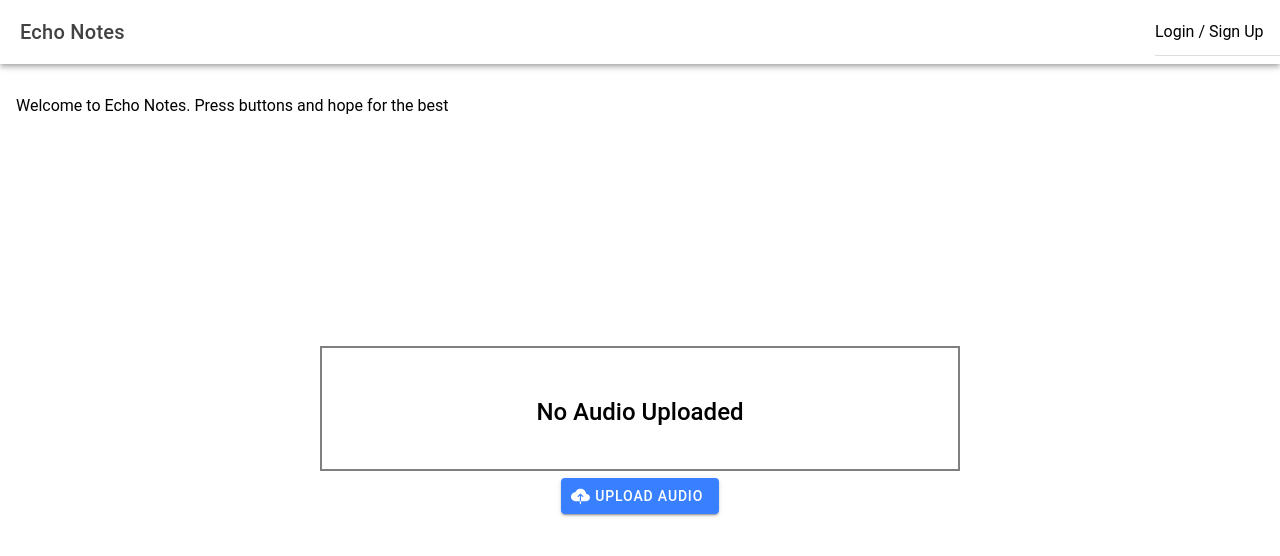
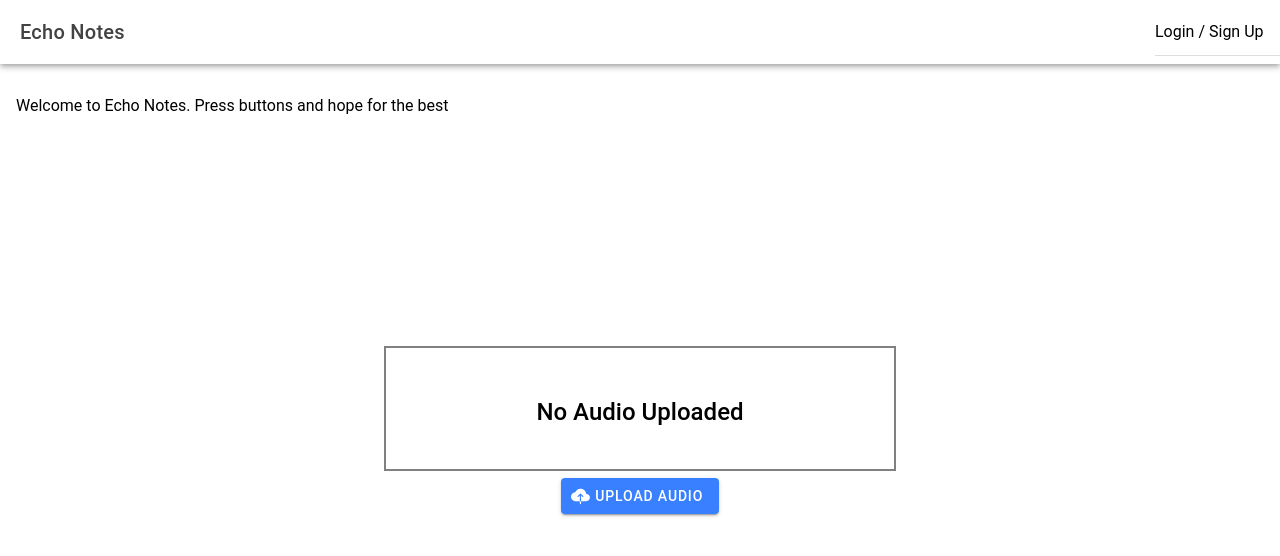
Before and after one commit to IsaiahSama/EchoNotes, a React (Vite) app in the folder Frontend/EchoNotes/: page /home in a window 1280 px wide. Shown: the top 556 px of the page. Built offline with nearby package versions, Linux system fonts and the light colour scheme.

Commit message:
Fixed styling issue

```diff
--- a/Frontend/EchoNotes/src/components/AudioContainer.css
+++ b/Frontend/EchoNotes/src/components/AudioContainer.css
@@ -25,8 +25,8 @@
 
 .audioContainer__info{
   border: 2px solid grey;
-  width: 50%;
-  min-width: fit-content;
+  min-width: 40%;
+  width: fit-content;
   margin:auto;
   padding: 2em;
   margin-bottom: 0.2em;
```
